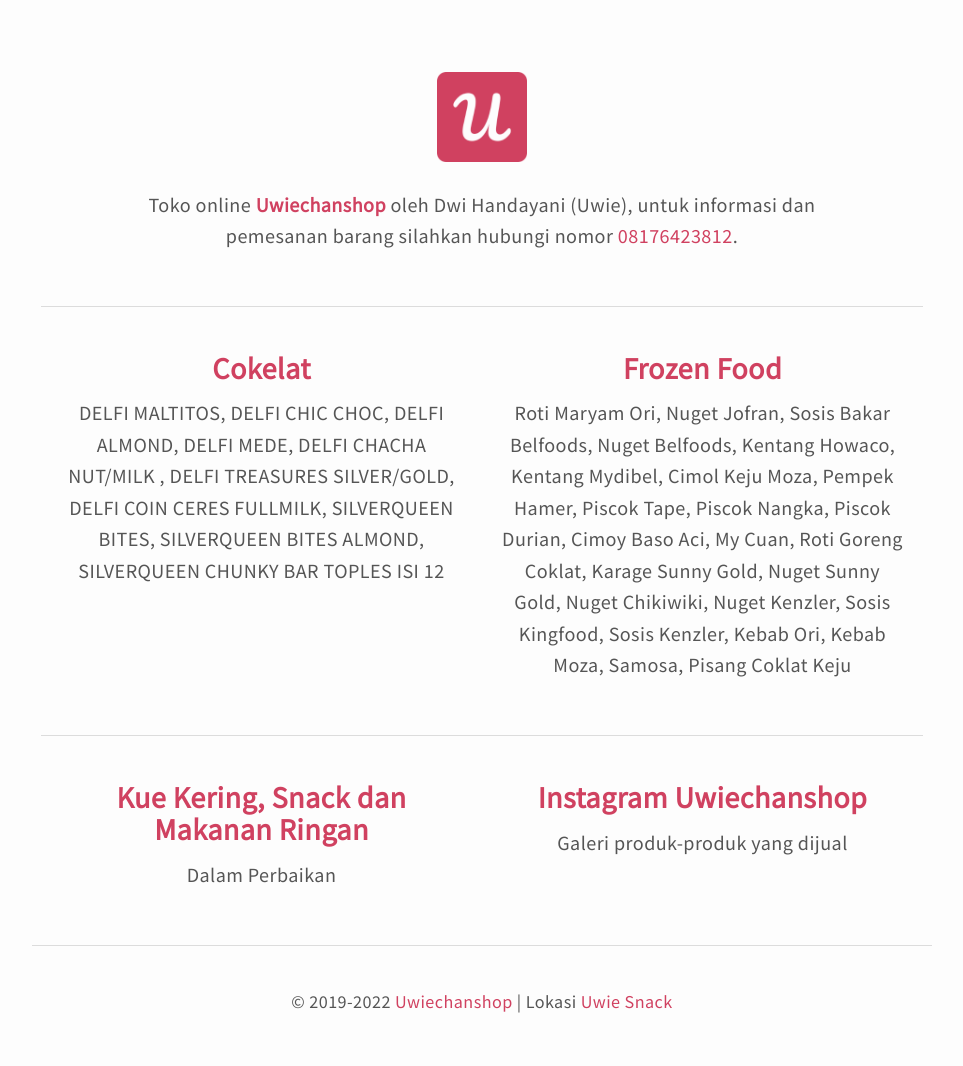
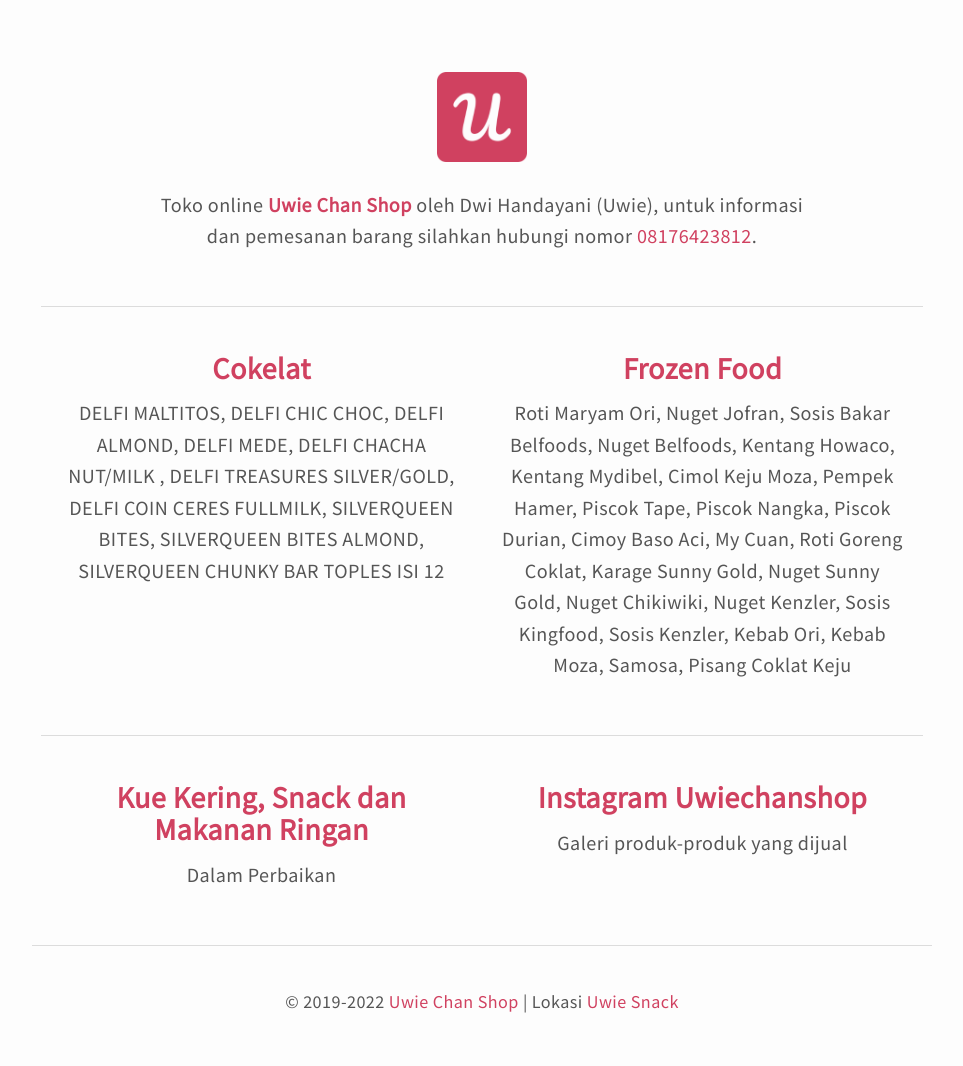
Before and after one commit to krhmwn/uwiechanshop, a Jekyll site: the page built from index.html, in a window 1280 px wide. Shown: the whole page, without its empty margins (158-1121 px from the left). Built offline with Jekyll 4.4.1, drawn with Linux system fonts in a browser that asks for light colours.

Commit message:
Update _config.yml 05.10.22

```diff
--- a/_config.yml
+++ b/_config.yml
@@ -1,6 +1,6 @@
-description: Toko online Uwiechanshop oleh Dwi Handayani (Uwie)
+description: Toko online "Uwie Chan Shop" oleh Dwi Handayani (Uwie)
 permalink: /:title
-title: Uwiechanshop
+title: Uwie Chan Shop
 name: Dwi Handayani
 compress_html:
   clippings: all
```
